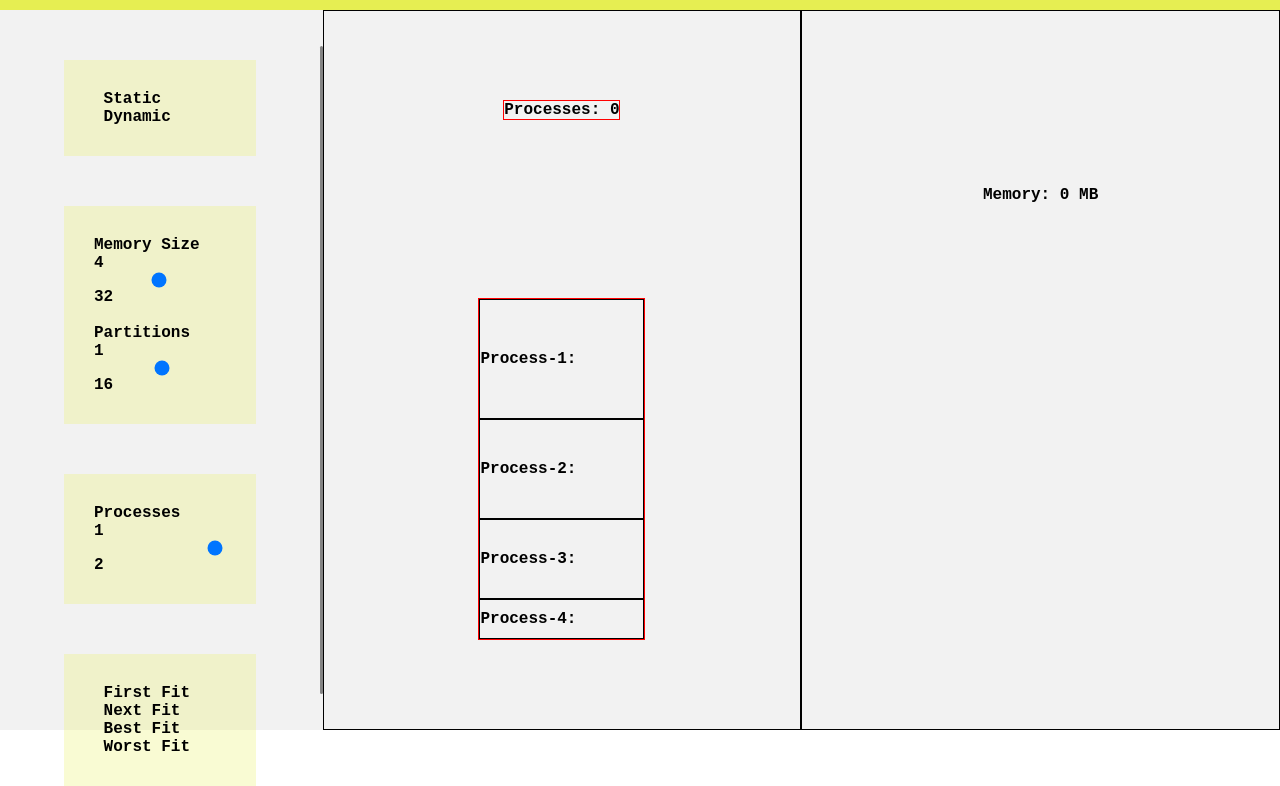
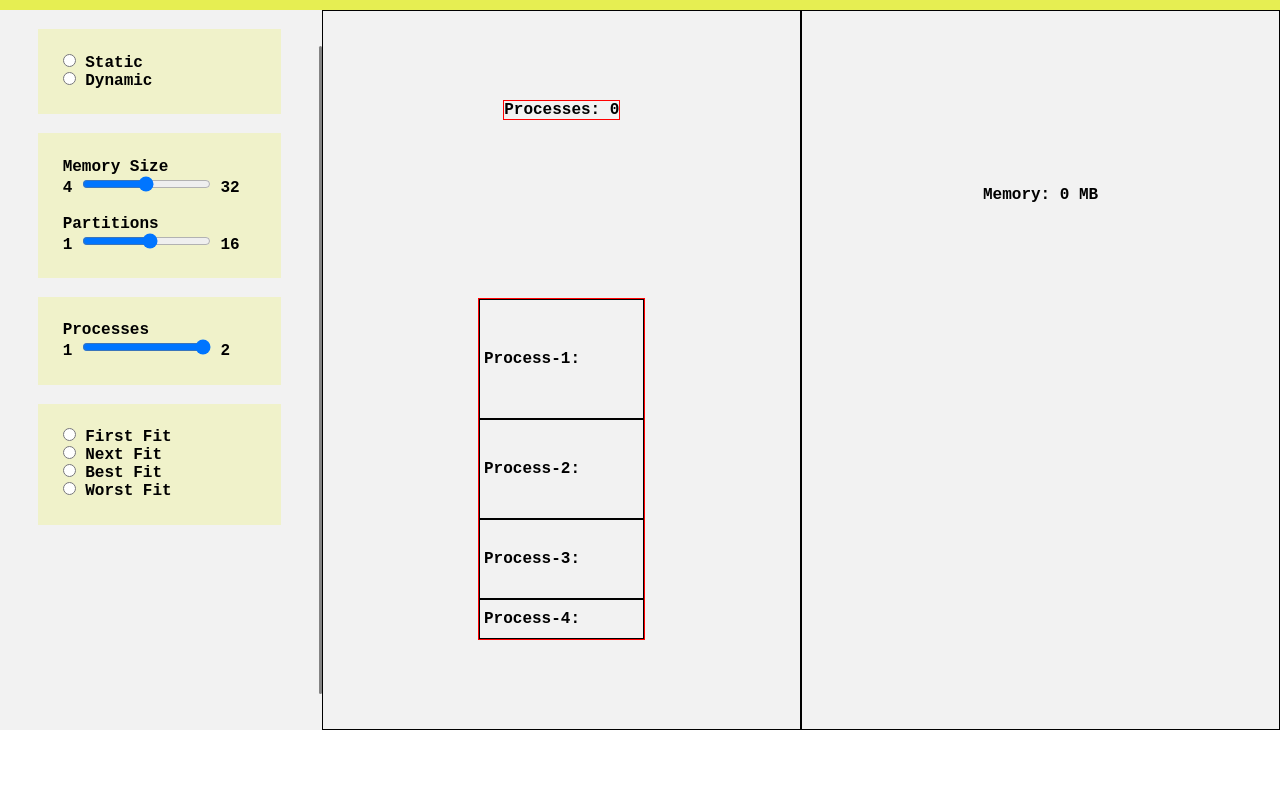
Before and after one commit to Shahmeer-Nasir/Memory-Management, a plain HTML site: page index.html in a window 1280 px wide. Shown: the part 70-856 px from the top of the page. After the commit the page ends 800 px from the top, so only its background shows below. Drawn offline with Linux system fonts and the light colour scheme.

Commit message:
Update style.css

```diff
--- a/style.css
+++ b/style.css
@@ -5,10 +5,6 @@
 
 body {
     font-family: 'Courier New', Courier, monospace;
-}
-
-input {
-    all: unset;
 }
 
 .heading-container {
@@ -36,15 +32,15 @@ h1 {
 
 .input-container {
     box-sizing: border-box;
-    padding: 0 5%;
+    padding: 0 3%;
     width: 25%;
     height: 100%;
 }
 
 .option {
     background-color: rgba(230, 238, 82, 0.25);
-    margin-top: 50px;
-    padding: 30px 30px;
+    margin-top: 8%;
+    padding: 10%;
 }
 
 .division {
@@ -70,8 +66,12 @@ h1 {
     height: 100%;
 }
 
+.output-container input {
+    all: unset;
+}
+
 #process-stack {
-
+    text-align: center;
 }
 
 .proc {
```
